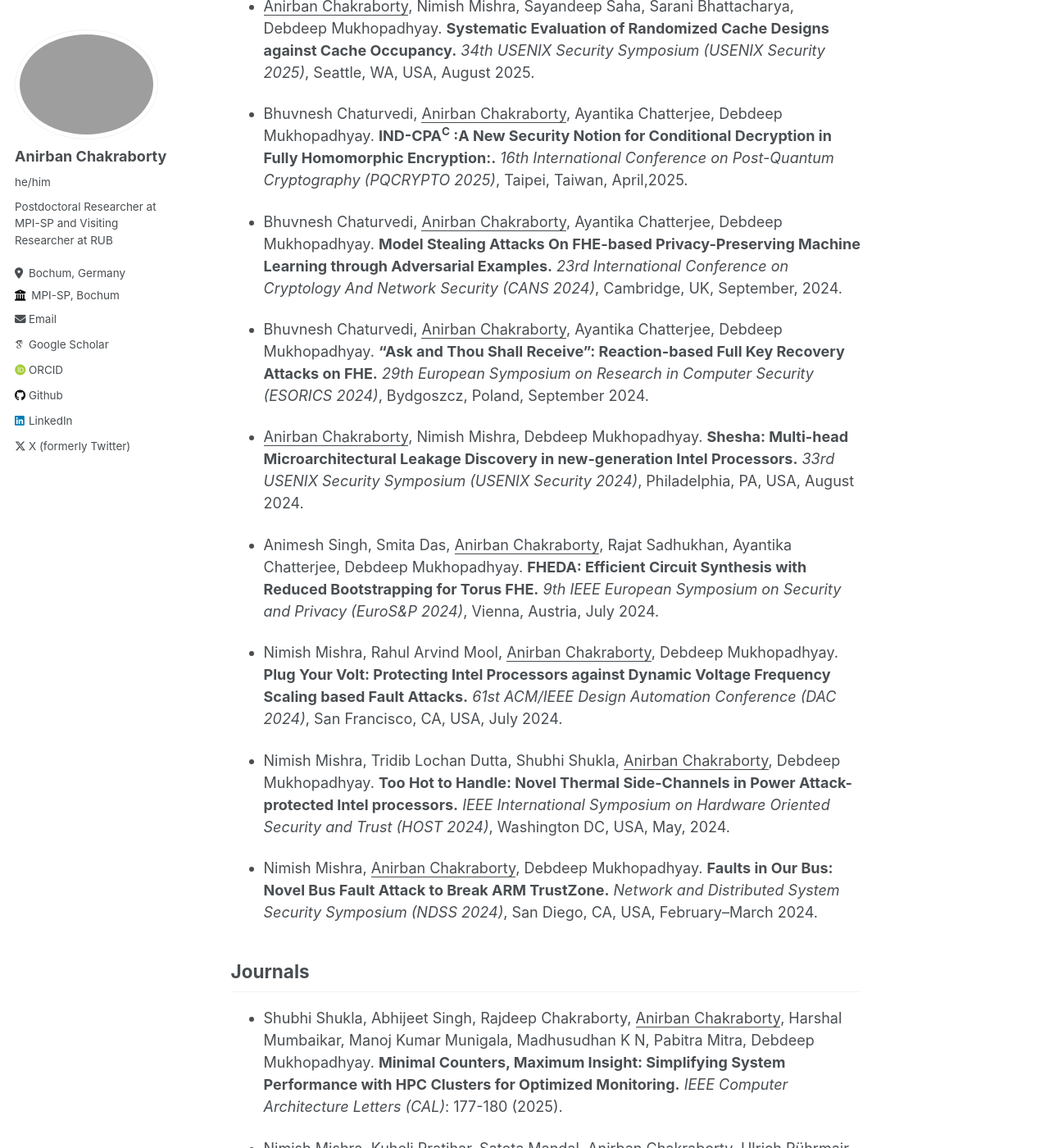
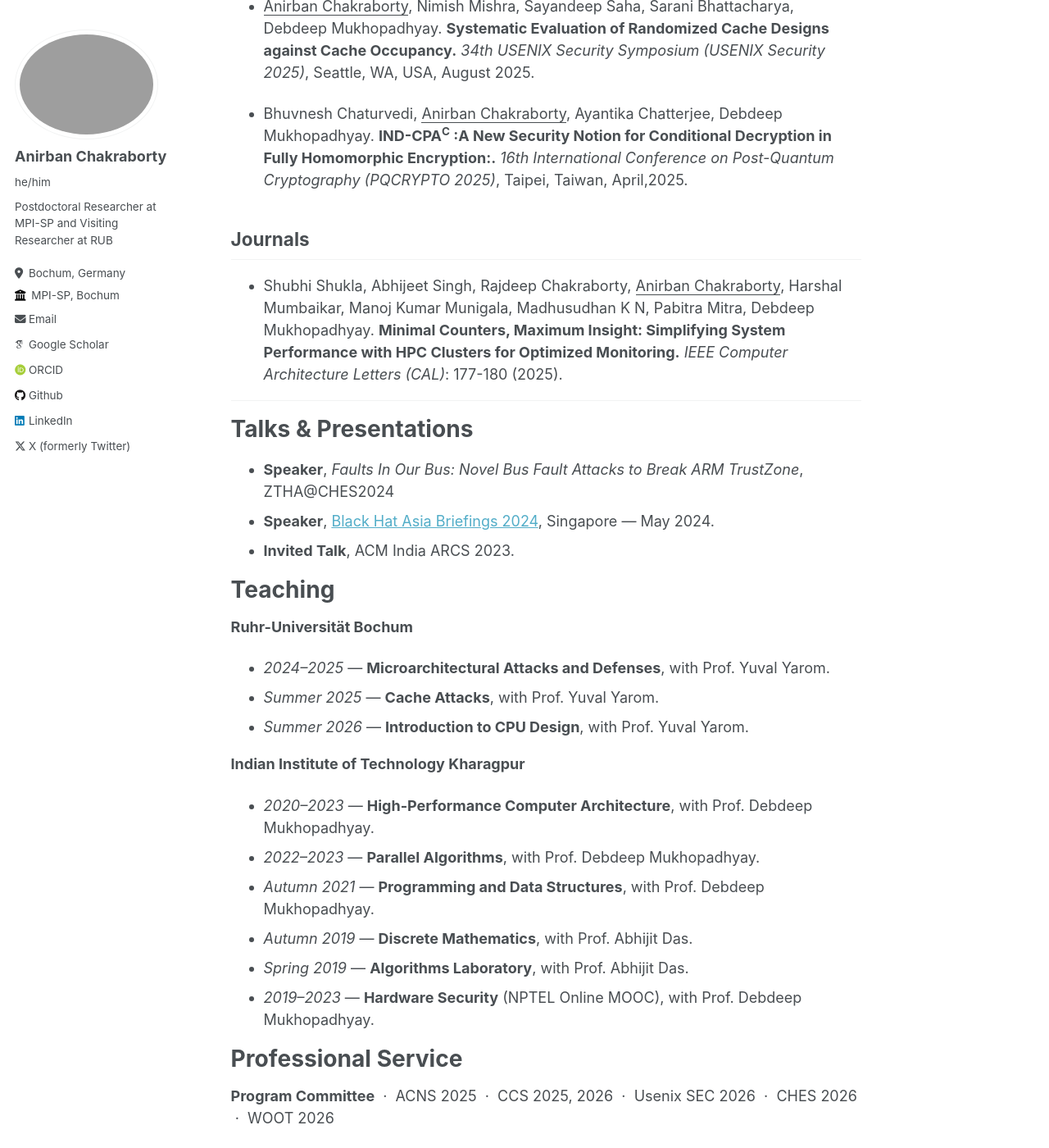
Before and after one commit to anirbanc3/anirbanc3.github.io, a Jekyll site: the page built from _pages/about.md, in a window 1280 px wide and 1400 px high, scrolled down 1605 px. Shown: the whole window at 82% size. Built offline with Jekyll 4.4.1, drawn with Linux system fonts in a browser that asks for light colours; some web fonts are replaced; some of the changed text lies outside the part shown.

Commit message:
remove old conference papers
Removed several conference papers from the about page.

```diff
--- a/_pages/about.md
+++ b/_pages/about.md
@@ -59,27 +59,10 @@ February, 2026.
 - Bhuvnesh Chaturvedi, <u>Anirban Chakraborty</u>, Ayantika Chatterjee, Debdeep Mukhopadhyay. **IND-CPA<sup>C</sup> :A New Security Notion for Conditional Decryption in Fully Homomorphic Encryption:.** _16th
 International Conference on Post-Quantum Cryptography (PQCRYPTO 2025)_, Taipei, Taiwan, April,2025.
 
-- Bhuvnesh Chaturvedi, <u>Anirban Chakraborty</u>, Ayantika Chatterjee, Debdeep Mukhopadhyay. **Model Stealing Attacks On FHE-based Privacy-Preserving Machine Learning through Adversarial Examples.** _23rd International Conference on Cryptology And Network Security (CANS 2024)_, Cambridge, UK, September, 2024.
-
-- Bhuvnesh Chaturvedi, <u>Anirban Chakraborty</u>, Ayantika Chatterjee, Debdeep Mukhopadhyay. **"Ask and Thou Shall Receive": Reaction-based Full Key Recovery Attacks on FHE.** _29th European Symposium on Research in Computer Security (ESORICS 2024)_, Bydgoszcz, Poland, September 2024.
-
-- <u>Anirban Chakraborty</u>, Nimish Mishra, Debdeep Mukhopadhyay. **Shesha: Multi-head Microarchitectural Leakage Discovery in new-generation Intel Processors.** _33rd USENIX Security Symposium (USENIX Security 2024)_, Philadelphia, PA, USA, August 2024.
-
-- Animesh Singh, Smita Das, <u>Anirban Chakraborty</u>, Rajat Sadhukhan, Ayantika Chatterjee, Debdeep Mukhopadhyay. **FHEDA: Efficient Circuit Synthesis with Reduced Bootstrapping for Torus FHE.** _9th IEEE European Symposium on Security and Privacy (EuroS&P 2024)_, Vienna, Austria, July 2024.
-
-- Nimish Mishra, Rahul Arvind Mool, <u>Anirban Chakraborty</u>, Debdeep Mukhopadhyay. **Plug Your Volt: Protecting Intel Processors against Dynamic Voltage Frequency Scaling based Fault Attacks.** _61st ACM/IEEE Design Automation Conference (DAC 2024)_, San Francisco, CA, USA, July 2024.
-
-- Nimish Mishra, Tridib Lochan Dutta, Shubhi Shukla, <u>Anirban Chakraborty</u>, Debdeep Mukhopadhyay. **Too Hot to Handle: Novel Thermal Side-Channels in Power Attack-protected Intel processors.** _IEEE International Symposium on Hardware Oriented Security and Trust (HOST 2024)_,  Washington DC, USA, May, 2024.
-
-- Nimish Mishra, <u>Anirban Chakraborty</u>, Debdeep Mukhopadhyay. **Faults in Our Bus: Novel Bus Fault Attack to Break ARM TrustZone.** _Network and Distributed System Security Symposium (NDSS 2024)_, San Diego, CA, USA, February–March 2024.
-
 
 ## Journals
 
 - Shubhi Shukla, Abhijeet Singh, Rajdeep Chakraborty, <u>Anirban Chakraborty</u>, Harshal Mumbaikar, Manoj Kumar Munigala, Madhusudhan K N, Pabitra Mitra, Debdeep Mukhopadhyay. **Minimal Counters, Maximum Insight: Simplifying System Performance with HPC Clusters for Optimized Monitoring.** _IEEE Computer Architecture Letters (CAL)_: 177-180 (2025).
-
-- Nimish Mishra, Kuheli Pratihar, Satota Mandal, <u>Anirban Chakraborty</u>, Ulrich Rührmair, Debdeep Mukhopadhyay. **CalyPSO: An Enhanced Search Optimization based Framework to Model Delay-based PUFs.** _IACR Transactions on Cryptographic Hardware and Embedded Systems (TCHES)_, 2024, issue 1: 501–526.
-
 
 ***
 
```
